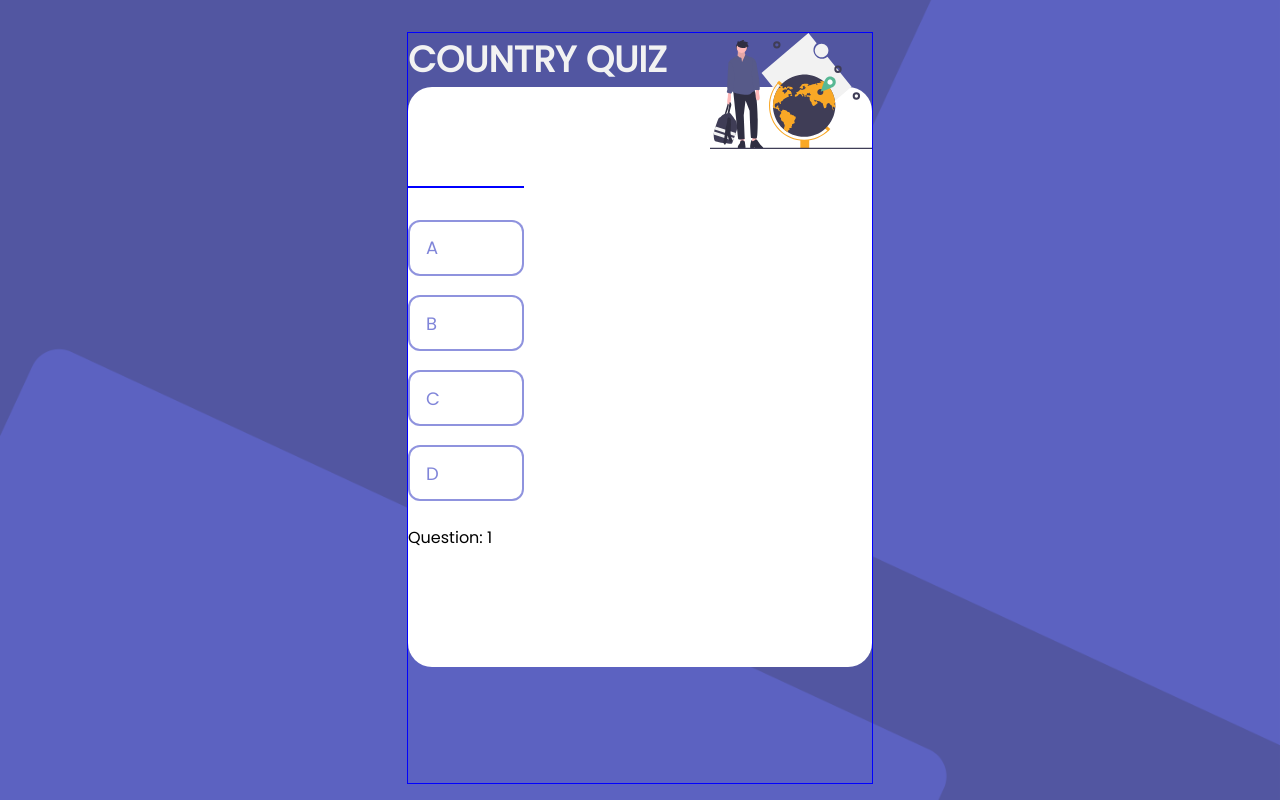
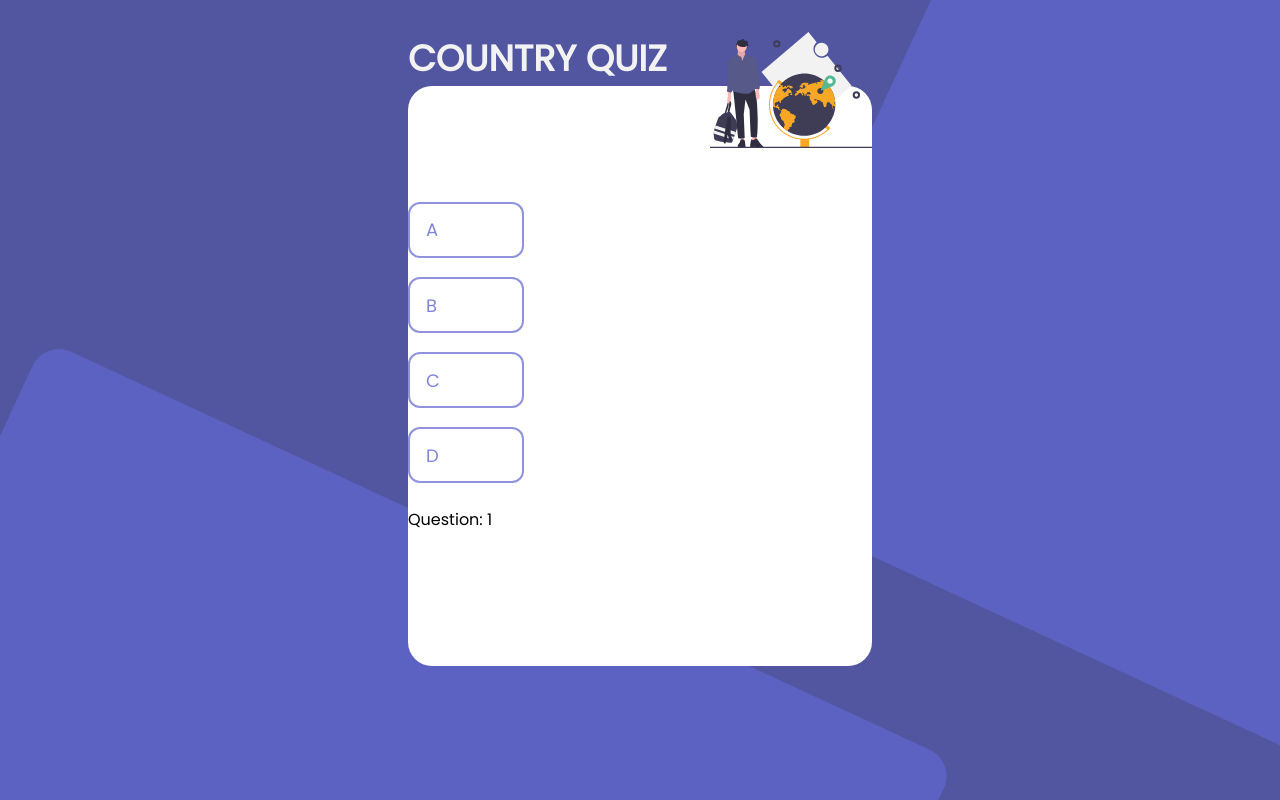
Before and after one commit to hieund20/react-country-quiz-app, a React (Create React App) app: page /capital in a window 1280 px wide. Shown: the top 800 px of the page. Built offline with nearby package versions, Linux system fonts and the light colour scheme; no server answers.

Commit message:
comment border

```diff
--- a/src/App.scss
+++ b/src/App.scss
@@ -13,7 +13,7 @@
     }
 
     &-container {
-        border: 1px solid blue;
+        // border: 1px solid blue;
         width: 464px;
         height: 620px;
         margin: 0 auto;
@@ -47,7 +47,7 @@
         }
 
         &-menu {
-            border: 1px solid black;
+            // border: 1px solid black;
             text-align: center;
             height: 400px;
             background: #ffffff;
--- a/src/components/Questions/style.scss
+++ b/src/components/Questions/style.scss
@@ -6,7 +6,7 @@
         margin: 0 auto;
     }
     &-text {
-        border: 1px solid blue;
+        // border: 1px solid blue;
         margin-top: 2.4rem;
         margin-bottom: 2rem;
         & > span {
```
